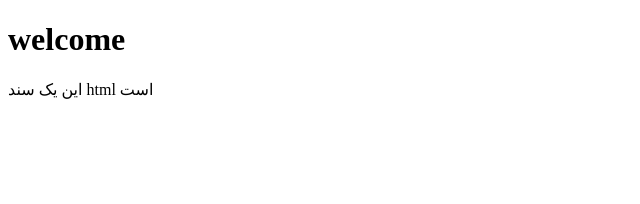
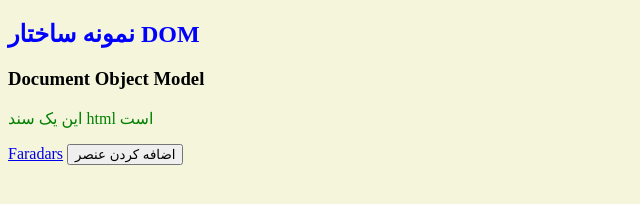
Before and after one commit to aghp81/web-scaripng-cheerio, a website: page index.html in a window 1280 px wide. Shown: the whole page, without its empty margins (0-640 px from the left). Drawn offline with Linux system fonts and the light colour scheme.

Commit message:
اضافه کردن یک دکمه وقتی کلیک میکنم یک آیتم اضافه ش

```diff
--- a/index.html
+++ b/index.html
@@ -1,11 +1,39 @@
 <!DOCTYPE html>
 <html lang="en">
-<head>
+  <head>
+    <title>عنوان صفحه</title>
+    <style>
+      body {
+        background-color: beige;
+      }
+      h2 {
+        color: blue;
+      }
+      p {
+        color: green;
+      }
+    </style>
+  </head>
+  <body>
+    <div id="app" class="container">
+      <h2>نمونه ساختار DOM</h2>
+      <h3>Document Object Model</h3>
+      <p>این یک سند html است</p>
+      <a href="https://faradars.org/">Faradars</a>
+      <button id="addButton">اضافه کردن عنصر</button>
+    </div>
 
-    <title>عنوان صفحه</title>
-</head>
-<body>
-    <h1>welcome</h1>
-    <p>این یک سند html است</p>
-</body>
+    <script>
+      // دسترسی به عنصر با استفاده از ID
+      const app = document.getElementById("app");
+      //  ایجاد یک دکمه جدید و اضافه کردن آن به DOM
+      const addButton = document.getElementById("addButton");
+      addButton.addEventListener("click", () => {
+        const newItem = document.createElement("div");
+        newItem.className = "item";
+        newItem.textContent = "این یک عنصر جدید است";
+        app.appendChild(newItem);
+      });
+    </script>
+  </body>
 </html>
```
